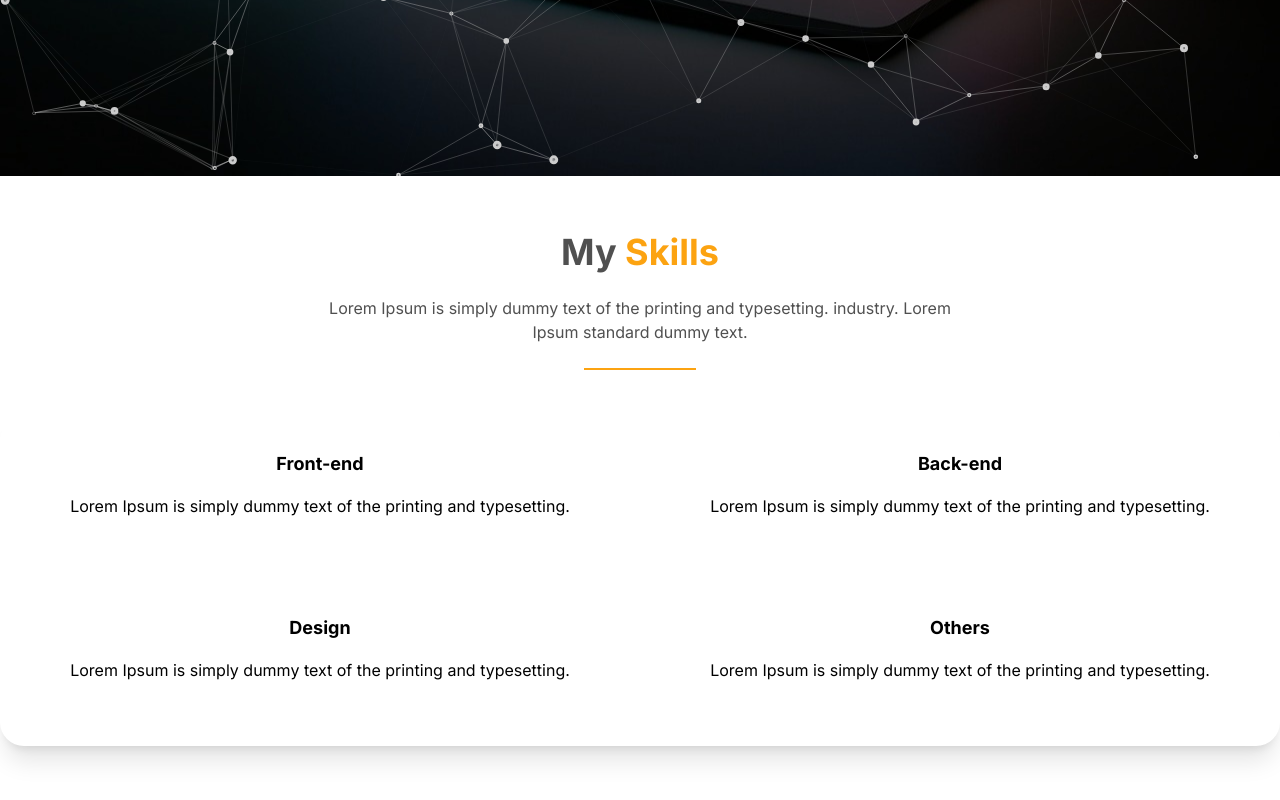
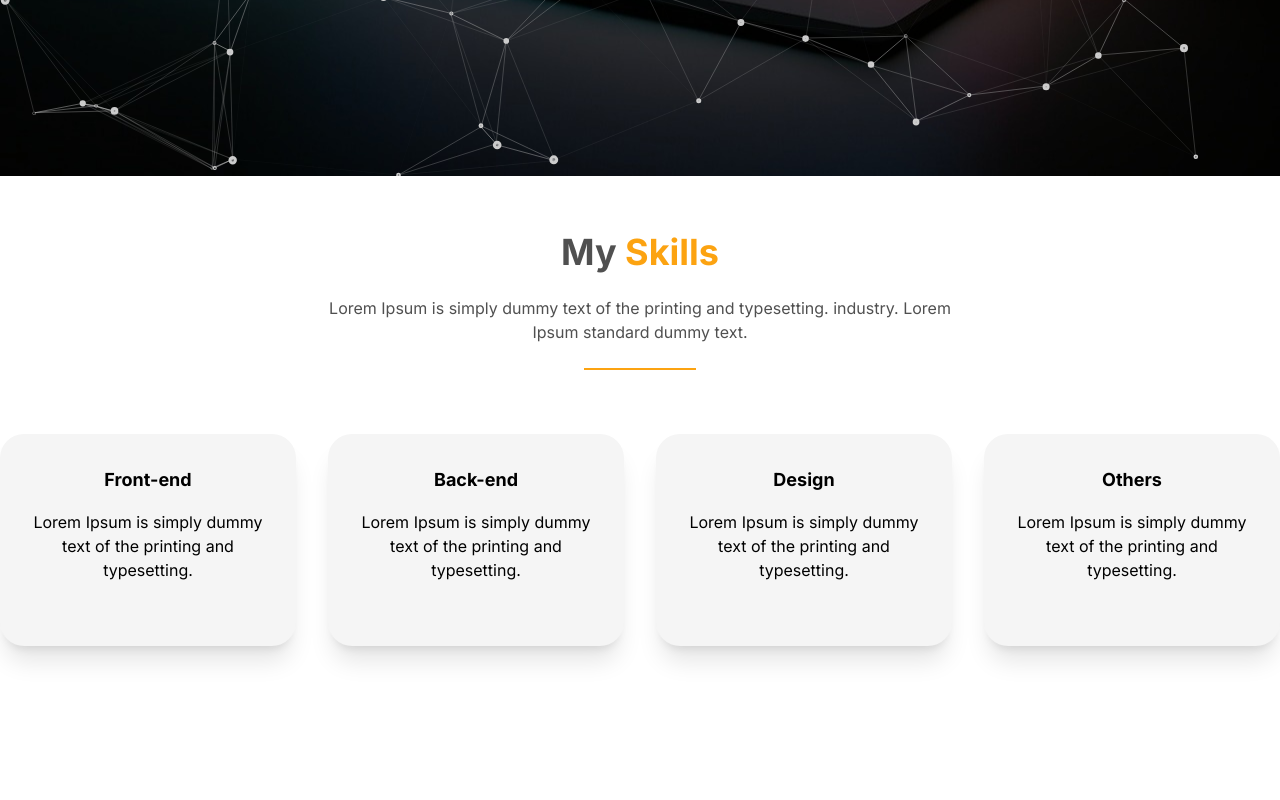
Before and after one commit to oliveirarod/my-portfolio, an Angular app: page / in a window 1280 px wide. Shown: the part 464-1264 px from the top of the page. After the commit the page ends 1174 px from the top, so only its background shows below. Built offline with nearby package versions, Linux system fonts and the light colour scheme.

Commit message:
Cria seção de skills

```diff
--- a/src/app/components/card/card.component.html
+++ b/src/app/components/card/card.component.html
@@ -1,5 +1,5 @@
 <div
-  class="card-container flex flex-col items-center justify-center text-center p-8"
+  class="card-container flex flex-col items-center justify-center text-center p-8 rounded-3xl shadow-xl"
 >
   <div class="max-w-2xl mx-auto mb-4">
     <h3 class="text-lg font-semibold">{{ skill }}</h3>
--- a/src/app/components/card/card.component.scss
+++ b/src/app/components/card/card.component.scss
@@ -0,0 +1,5 @@
+@import '../../../styles/variables';
+
+.card-container {
+  background: $light-gray-color;
+}
--- a/src/app/components/section-title/section-title.component.html
+++ b/src/app/components/section-title/section-title.component.html
@@ -1,6 +1,6 @@
 <div
-  class="about-me-title-container flex flex-col items-center justify-center gap-6 mb-12"
-  appScrollAnimation
+  class="about-me-title-container flex flex-col items-center justify-center gap-6 mb-16"
+  appAnimateWhenScrollDirective
   [animationProperties]="titleAnimation"
 >
   <h1 class="text-4xl font-bold">
--- a/src/app/components/section-title/section-title.component.ts
+++ b/src/app/components/section-title/section-title.component.ts
@@ -1,4 +1,6 @@
 import { Component, Input } from '@angular/core';
+
+import { AnimationProperties } from 'src/app/utils/interfaces/animation-properties';
 
 @Component({
   selector: 'app-section-title',
@@ -10,7 +12,7 @@ export class SectionTitleComponent {
   @Input() titleHighlight!: string;
   @Input() desc!: string;
 
-  titleAnimation = {
+  titleAnimation: AnimationProperties = {
     translateY: [25, 0],
     opacity: [0, 1],
     duration: 1000,
--- a/src/app/pages/skills/skills.component.html
+++ b/src/app/pages/skills/skills.component.html
@@ -6,13 +6,14 @@
   "
 ></app-section-title>
 
-<div
-  class="cards container mx-auto grid rounded-3xl md:grid-cols-2 shadow-xl"
-  appScrollAnimation
-  [animationProperties]="cardsAnimation"
->
-  <app-card [skill]="'Front-end'" [desc]="'Lorem Ipsum is simply dummy text of the printing and typesetting.'"></app-card>
-  <app-card [skill]="'Back-end'" [desc]="'Lorem Ipsum is simply dummy text of the printing and typesetting.'"></app-card>
-  <app-card [skill]="'Design'" [desc]="'Lorem Ipsum is simply dummy text of the printing and typesetting.'"></app-card>
-  <app-card [skill]="'Others'" [desc]="'Lorem Ipsum is simply dummy text of the printing and typesetting.'"></app-card>
+<!-- TODO: Ajustar responsividade -->
+<div class="cards container mx-auto grid md:grid-cols-4 gap-8">
+  <ng-container *ngFor="let card of cards">
+    <app-card
+      [skill]="card.skill"
+      [desc]="card.desc"
+      appAnimateWhenScrollDirective
+      [animationProperties]="card.animationProperties"
+    ></app-card>
+  </ng-container>
 </div>
--- a/src/app/pages/skills/skills.component.ts
+++ b/src/app/pages/skills/skills.component.ts
@@ -1,17 +1,54 @@
 import { Component, OnInit } from '@angular/core';
+import { SkillCardInfo } from 'src/app/utils/interfaces/skill-card-info';
 
 @Component({
   selector: 'app-skills',
   templateUrl: './skills.component.html',
   styleUrls: ['./skills.component.scss'],
 })
-export class SkillsComponent implements OnInit {
-  cardsAnimation = {
-    translateX: [10, 0],
-    translateY: [10, 0],
-    duration: 1000,
-    easing: 'easeInOutSine',
-  };
-
-  ngOnInit(): void {}
+export class SkillsComponent {
+  cards: SkillCardInfo[] = [
+    {
+      skill: 'Front-end',
+      desc: 'Lorem Ipsum is simply dummy text of the printing and typesetting.',
+      animationProperties: {
+        translateX: [-25, 0],
+        opacity: [0, 1],
+        duration: 1000,
+        delay: 300,
+        easing: 'easeInOutSine'
+      }
+    },
+    {
+      skill: 'Back-end',
+      desc: 'Lorem Ipsum is simply dummy text of the printing and typesetting.',
+      animationProperties: {
+        translateX: [-25, 0],
+        opacity: [0, 1],
+        duration: 1000,
+        easing: 'easeInOutSine'
+      }
+    },
+    {
+      skill: 'Design',
+      desc: 'Lorem Ipsum is simply dummy text of the printing and typesetting.',
+      animationProperties: {
+        translateX: [25, 0],
+        opacity: [0, 1],
+        duration: 1000,
+        easing: 'easeInOutSine'
+      }
+    },
+    {
+      skill: 'Others',
+      desc: 'Lorem Ipsum is simply dummy text of the printing and typesetting.',
+      animationProperties: {
+        translateX: [25, 0],
+        opacity: [0, 1],
+        duration: 1000,
+        delay: 300,
+        easing: 'easeInOutSine'
+      }
+    },
+  ]
 }
--- a/src/app/utils/directives/scroll-animation.directive.ts
+++ b/src/app/utils/directives/animate-when-scroll.directive.ts
@@ -1,11 +1,19 @@
-import { Directive, ElementRef, HostListener, Input, OnInit } from "@angular/core";
+import {
+  Directive,
+  ElementRef,
+  HostListener,
+  Input,
+  OnInit,
+} from '@angular/core';
 import anime from 'animejs/lib/anime.es.js';
 
+import { AnimationProperties } from '../interfaces/animation-properties';
+
 @Directive({
-  selector: '[appScrollAnimation]'
+  selector: '[appAnimateWhenScrollDirective]',
 })
-export class ScrollAnimationDirective implements OnInit {
-  @Input() animationProperties: any = {};
+export class AnimateWhenScrollDirective implements OnInit {
+  @Input() animationProperties: AnimationProperties = {};
   private animationExecuted = false;
 
   constructor(private elementRef: ElementRef) {}
@@ -16,21 +24,18 @@ export class ScrollAnimationDirective implements OnInit {
 
   @HostListener('window:scroll', ['$event'])
   checkScroll(): void {
-    const element = this.elementRef.nativeElement;
+    const element: HTMLElement = this.elementRef.nativeElement;
     const elementPosition = element.getBoundingClientRect().top;
     const screenPosition = window.innerHeight;
 
-    console.log("screenPosition: ", screenPosition);
-    console.log("elementPosition: ", elementPosition);
     if (!this.animationExecuted && elementPosition < screenPosition) {
       this.animationExecuted = true;
-      // Executar animação apenas se não foi executada e o elemento está visível na tela
+
       anime({
         targets: element,
-        ...this.animationProperties
+        ...this.animationProperties,
       });
     } else if (this.animationExecuted && elementPosition >= screenPosition) {
-      // Reiniciar a animação se o elemento estiver fora da tela
       this.animationExecuted = false;
     }
   }
--- a/src/app/utils/directives/directives.module.ts
+++ b/src/app/utils/directives/directives.module.ts
@@ -1,11 +1,11 @@
 import { NgModule } from '@angular/core';
 import { CommonModule } from '@angular/common';
 
-import { ScrollAnimationDirective } from './scroll-animation.directive';
+import { AnimateWhenScrollDirective } from './animate-when-scroll.directive';
 
 @NgModule({
-  declarations: [ScrollAnimationDirective],
+  declarations: [AnimateWhenScrollDirective],
   imports: [CommonModule],
-  exports: [ScrollAnimationDirective],
+  exports: [AnimateWhenScrollDirective],
 })
 export class DirectivesModule {}
--- /dev/null
+++ b/src/app/utils/interfaces/animation-properties.ts
@@ -0,0 +1,11 @@
+import { DirectionOptions, EasingOptions } from "animejs";
+
+export interface AnimationProperties {
+	targets?: string | string[] | HTMLElement,
+  translateX?: number | number[],
+	translateY?: number | number[],
+	opacity?: number | number[],
+	duration?: number,
+	delay?: number,
+	easing?: EasingOptions,
+};
--- a/src/app/utils/interfaces/animation.ts
+++ /dev/null
@@ -1,3 +0,0 @@
-export interface Animations {
-
-};
--- /dev/null
+++ b/src/app/utils/interfaces/skill-card-info.ts
@@ -0,0 +1,7 @@
+import { AnimationProperties } from "./animation-properties";
+
+export interface SkillCardInfo {
+  skill: string,
+	desc: string,
+	animationProperties: AnimationProperties
+}
--- a/src/styles/_variables.scss
+++ b/src/styles/_variables.scss
@@ -3,4 +3,5 @@ $secondary-color: #FCA311;
 
 $text-gray-color: #505050;
 $gray-color: #E5E5E5;
+$light-gray-color:  #F5F5F5;
 $black-color: #000000;
```
Also changed, not shown: 2 other files (tests, documents, lock files or other folders).
